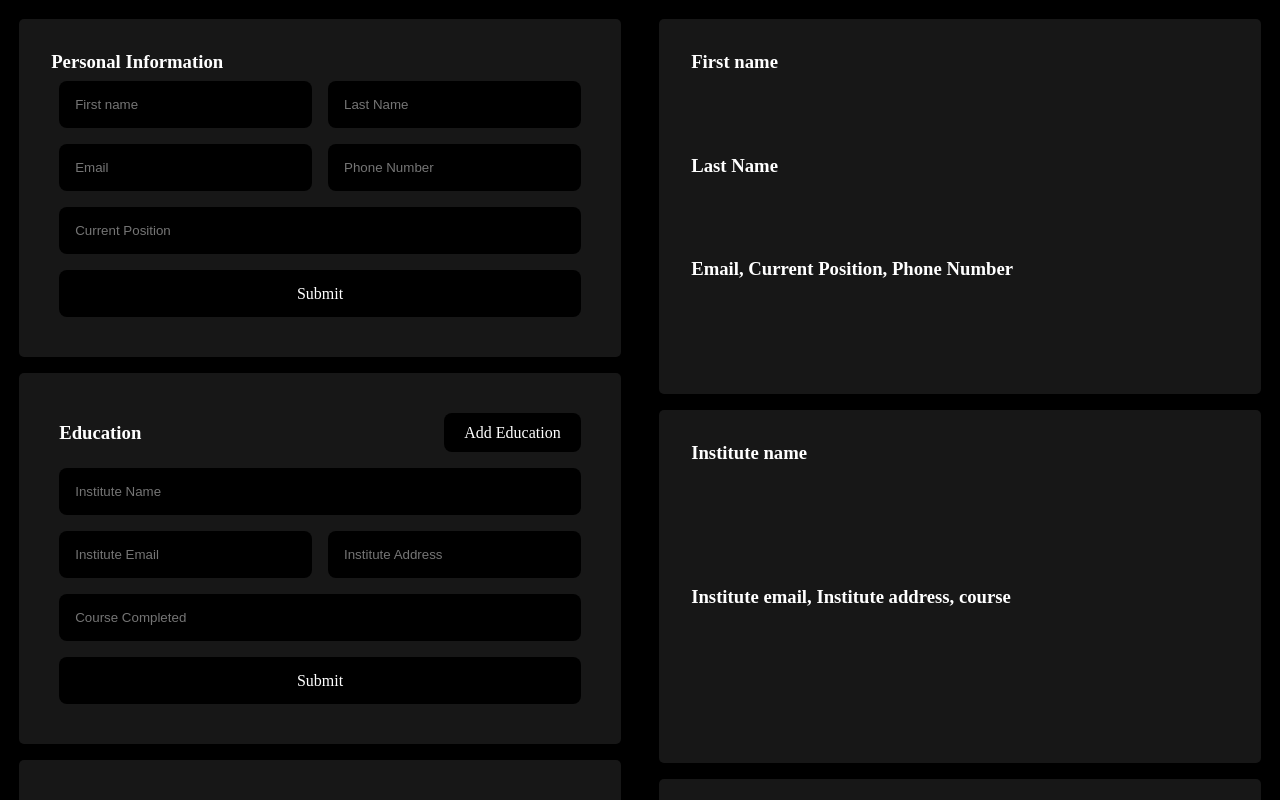
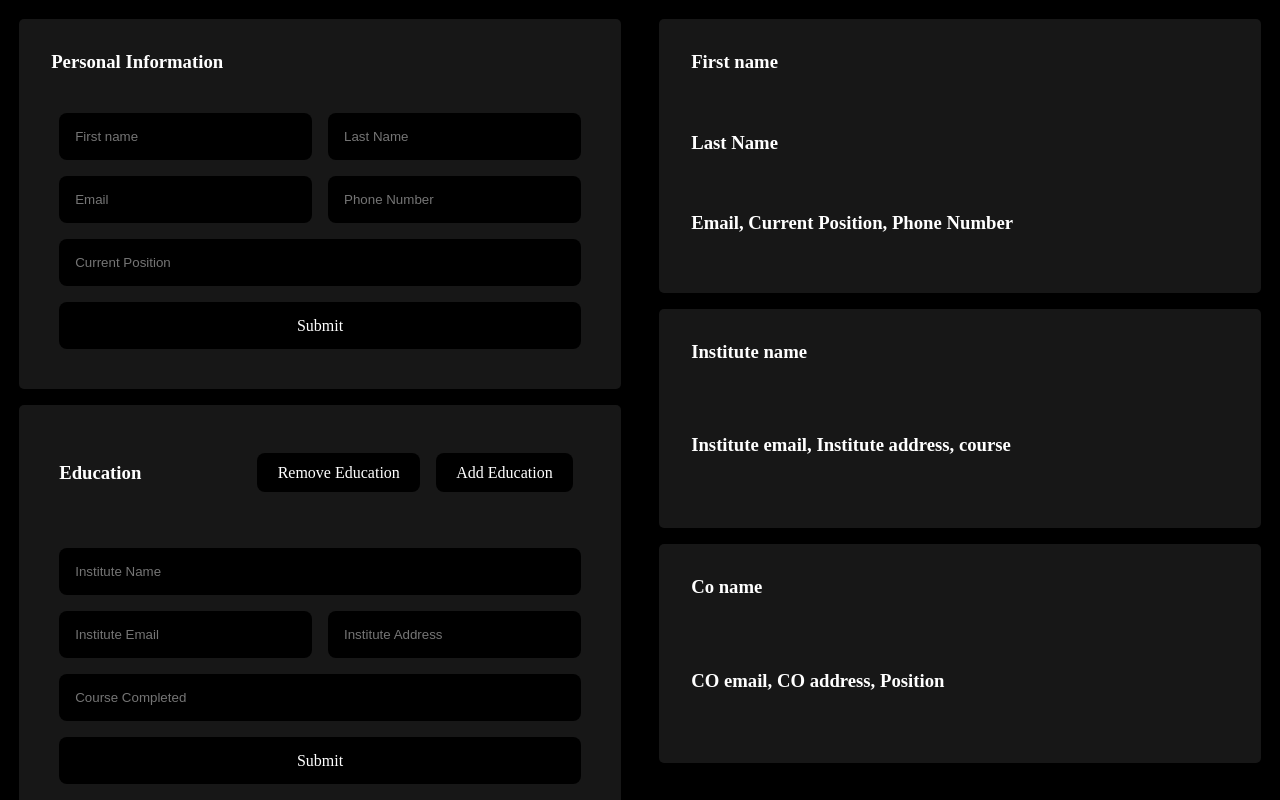
Before and after one commit to Swap2104/Resume_Builder, a React (Vite) app: page / in a window 1280 px wide. Shown: the top 800 px of the page. Built offline with nearby package versions, Linux system fonts and the light colour scheme.

Commit message:
added form add/remove button and component

```diff
--- a/src/App.jsx
+++ b/src/App.jsx
@@ -1,5 +1,6 @@
 import {useState} from 'react'
 import './styles/App.css'
+import {EducationForm} from "./components/EducationForm.jsx";
 
 function App() {
     // personal data state to store data from personal form section
@@ -11,6 +12,14 @@ function App() {
         position: "Current Position"
     })
 
+    const [educationList, setEducationList] = useState([{
+        id: 0,
+        instituteName: "Institute Name",
+        instituteEmail: "Institute Email",
+        instituteAddress: "Institute Address",
+        courseCompleted: "Course Completed"
+    }])
+
     // Stores data from personal info form into state var
     function handlePersonalInfo(formData) {
         setPersonalData({
@@ -20,6 +29,18 @@ function App() {
             position: formData.get('position'),
             number: formData.get('number')
         })
+    }
+
+    function addEducationForm() {
+        // can only add 3 forms
+        educationList.length < 3 ? setEducationList([...educationList, {id: educationList.id++}]) : setEducationList([...educationList]);
+        // console.log(educationList)
+    }
+
+    function removeEducationForm() {
+        // can only delete form if forms are more than one.
+        educationList.length > 1 ? setEducationList([...educationList.slice(0, educationList.length - 1)]) : setEducationList([...educationList.slice(0, educationList.length)]);
+        // console.log(educationList.length)
     }
 
     return (<>
@@ -42,15 +63,15 @@ function App() {
                 <div>
                     <div className={'form-header'}>
                         <h3>Education</h3>
-                        <button>Add Education</button>
+                        <div>
+                            <button onClick={removeEducationForm}>Remove Education</button>
+                            <button onClick={addEducationForm}>Add Education</button>
+                        </div>
                     </div>
-                    <form className="education-exp form-style">
-                        <input type={"text"} placeholder="Institute Name"/>
-                        <input type={"email"} placeholder="Institute Email"/>
-                        <input type={"text"} placeholder="Institute Address"/>
-                        <input type={"text"} placeholder="Course Completed"/>
-                        <button type={"submit"}>Submit</button>
-                    </form>
+                    {/*Education form*/}
+                    {educationList.map(education => {
+                        return (<EducationForm/>);
+                    })}
                 </div>
                 <div>
                     <div className={'form-header'}>
--- /dev/null
+++ b/src/components/EducationForm.jsx
@@ -0,0 +1,11 @@
+export function EducationForm() {
+    return (
+        <form className="education-exp form-style">
+            <input type={"text"} placeholder="Institute Name"/>
+            <input type={"email"} placeholder="Institute Email"/>
+            <input type={"text"} placeholder="Institute Address"/>
+            <input type={"text"} placeholder="Course Completed"/>
+            <button type={"submit"}>Submit</button>
+        </form>
+    );
+}
--- a/src/styles/index.css
+++ b/src/styles/index.css
@@ -49,8 +49,6 @@ body {
 
 .main-grid {
     background-color: black;
-    /*min-width: 100vw;*/
-    /*min-height: 100vh;*/
 
     display: grid;
     grid-template-columns: 1fr 1fr;
@@ -61,6 +59,10 @@ body {
     display: grid;
     grid-template-columns: 1fr;
     grid-template-rows: auto;
+}
+
+.view-container {
+    max-height: 95vh;
 }
 
 .container-style {
@@ -78,6 +80,7 @@ body {
     background-color: #171717;
     padding: 2rem;
     border-radius: 5px;
+    row-gap: 2rem;
 }
 
 .form-header {
@@ -85,6 +88,10 @@ body {
     flex-direction: row;
     justify-content: space-between;
     align-items: center;
+    margin: .5rem;
+}
+
+.form-header > div > button {
     margin: .5rem;
 }
 
@@ -104,6 +111,7 @@ input {
 .form-style {
     display: grid;
     grid-template: 1fr 1fr 1fr 1fr/1fr 1fr;
+    /*row-gap: 2rem;*/
 }
 
 /*grid spans*/
@@ -119,7 +127,7 @@ input {
     grid-column: span 2;
 }
 
-form>button {
+form > button {
     grid-column: span 2;
     margin: .5rem;
 }
```
